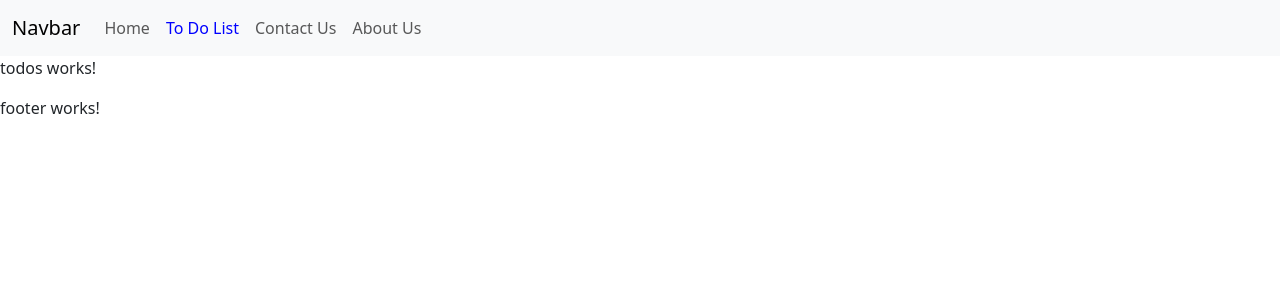
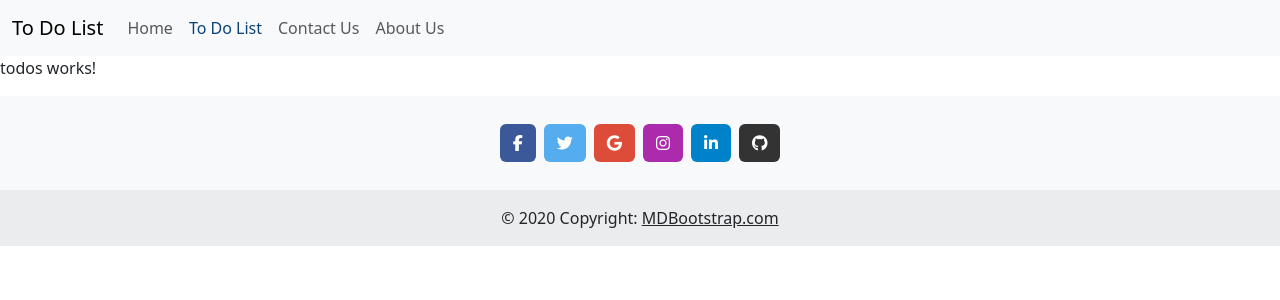
Before and after one commit to mahamfathy/To-Do-App, an Angular app: page /todos in a window 1280 px wide. Shown: the top 300 px of the page. Built offline with nearby package versions, Linux system fonts and the light colour scheme.

Commit message:
finishing footer

```diff
--- a/angular.json
+++ b/angular.json
@@ -21,7 +21,8 @@
             "assets": ["src/favicon.ico", "src/assets"],
             "styles": [
               "src/styles.css",
-              "node_modules/bootstrap/dist/css/bootstrap.min.css"
+              "node_modules/bootstrap/dist/css/bootstrap.min.css",
+              "node_modules/@fortawesome/fontawesome-free/css/all.min.css"
             ],
             "scripts": [
               "node_modules/bootstrap/dist/js/bootstrap.bundle.min.js"
--- a/package.json
+++ b/package.json
@@ -18,7 +18,9 @@
     "@angular/platform-browser": "^17.0.0",
     "@angular/platform-browser-dynamic": "^17.0.0",
     "@angular/router": "^17.0.0",
+    "@fortawesome/fontawesome-free": "^6.5.2",
     "bootstrap": "^5.3.3",
+    "bootstrap-icons": "^1.11.3",
     "json-server": "^1.0.0-alpha.23",
     "rxjs": "~7.8.0",
     "tslib": "^2.3.0",
--- a/src/app/components/footer/footer.component.html
+++ b/src/app/components/footer/footer.component.html
@@ -1 +1,75 @@
-<p>footer works!</p>
+<footer class="bg-body-tertiary text-center">
+    <!-- Grid container -->
+    <div class="container p-4 pb-0">
+      <!-- Section: Social media -->
+      <section class="mb-4">
+        <!-- Facebook -->
+        <a
+        data-mdb-ripple-init
+          class="btn text-white btn-floating m-1"
+          style="background-color: #3b5998;"
+          href="#!"
+          role="button"
+          ><i class="fab fa-facebook-f"></i
+        ></a>
+
+        <!-- Twitter -->
+        <a
+          data-mdb-ripple-init
+          class="btn text-white btn-floating m-1"
+          style="background-color: #55acee;"
+          href="#!"
+          role="button"
+          ><i class="fab fa-twitter"></i
+        ></a>
+
+        <!-- Google -->
+        <a
+          data-mdb-ripple-init
+          class="btn text-white btn-floating m-1"
+          style="background-color: #dd4b39;"
+          href="#!"
+          role="button"
+          ><i class="fab fa-google"></i
+        ></a>
+
+        <!-- Instagram -->
+        <a
+          data-mdb-ripple-init
+          class="btn text-white btn-floating m-1"
+          style="background-color: #ac2bac;"
+          href="#!"
+          role="button"
+          ><i class="fab fa-instagram"></i
+        ></a>
+
+        <!-- Linkedin -->
+        <a
+          data-mdb-ripple-init
+          class="btn text-white btn-floating m-1"
+          style="background-color: #0082ca;"
+          href="#!"
+          role="button"
+          ><i class="fab fa-linkedin-in"></i
+        ></a>
+        <!-- Github -->
+        <a
+          data-mdb-ripple-init
+          class="btn text-white btn-floating m-1"
+          style="background-color: #333333;"
+          href="#!"
+          role="button"
+          ><i class="fab fa-github"></i
+        ></a>
+      </section>
+      <!-- Section: Social media -->
+    </div>
+    <!-- Grid container -->
+
+    <!-- Copyright -->
+    <div class="text-center p-3" style="background-color: rgba(0, 0, 0, 0.05);">
+      © 2020 Copyright:
+      <a class="text-body" href="https://mdbootstrap.com/">MDBootstrap.com</a>
+    </div>
+    <!-- Copyright -->
+  </footer>
--- a/src/app/components/header/header.component.css
+++ b/src/app/components/header/header.component.css
@@ -1,3 +1,3 @@
 .iconActive{
-    color: blue;
+    color: #0A4275;
 }
--- a/src/app/components/header/header.component.html
+++ b/src/app/components/header/header.component.html
@@ -1,6 +1,6 @@
 <nav class="navbar navbar-expand-lg bg-body-tertiary">
     <div class="container-fluid">
-      <a class="navbar-brand" href="#">Navbar</a>
+      <a class="navbar-brand" href="#">To Do List</a>
       <button class="navbar-toggler" type="button" data-bs-toggle="collapse" data-bs-target="#navbarNav" aria-controls="navbarNav" aria-expanded="false" aria-label="Toggle navigation">
         <span class="navbar-toggler-icon"></span>
       </button>
```
Also changed, not shown: 1 other file (tests, documents, lock files or other folders).
